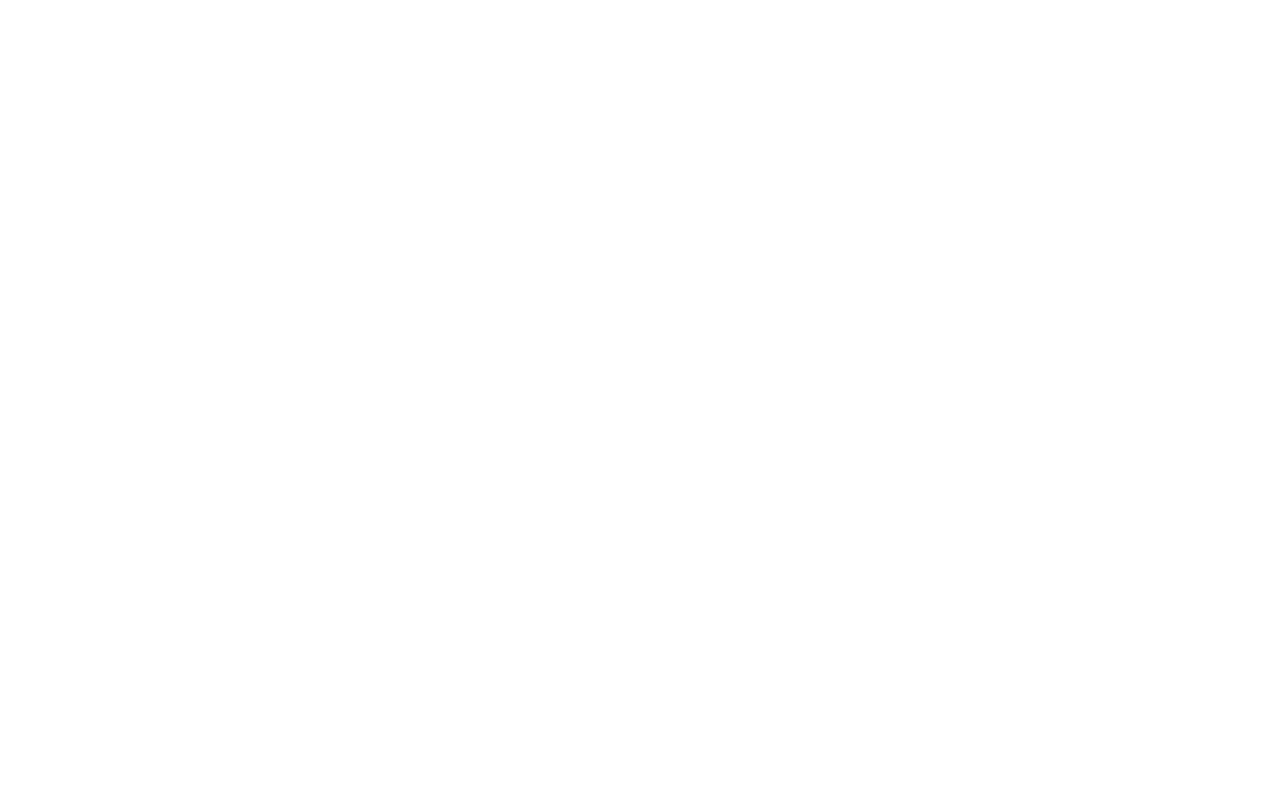
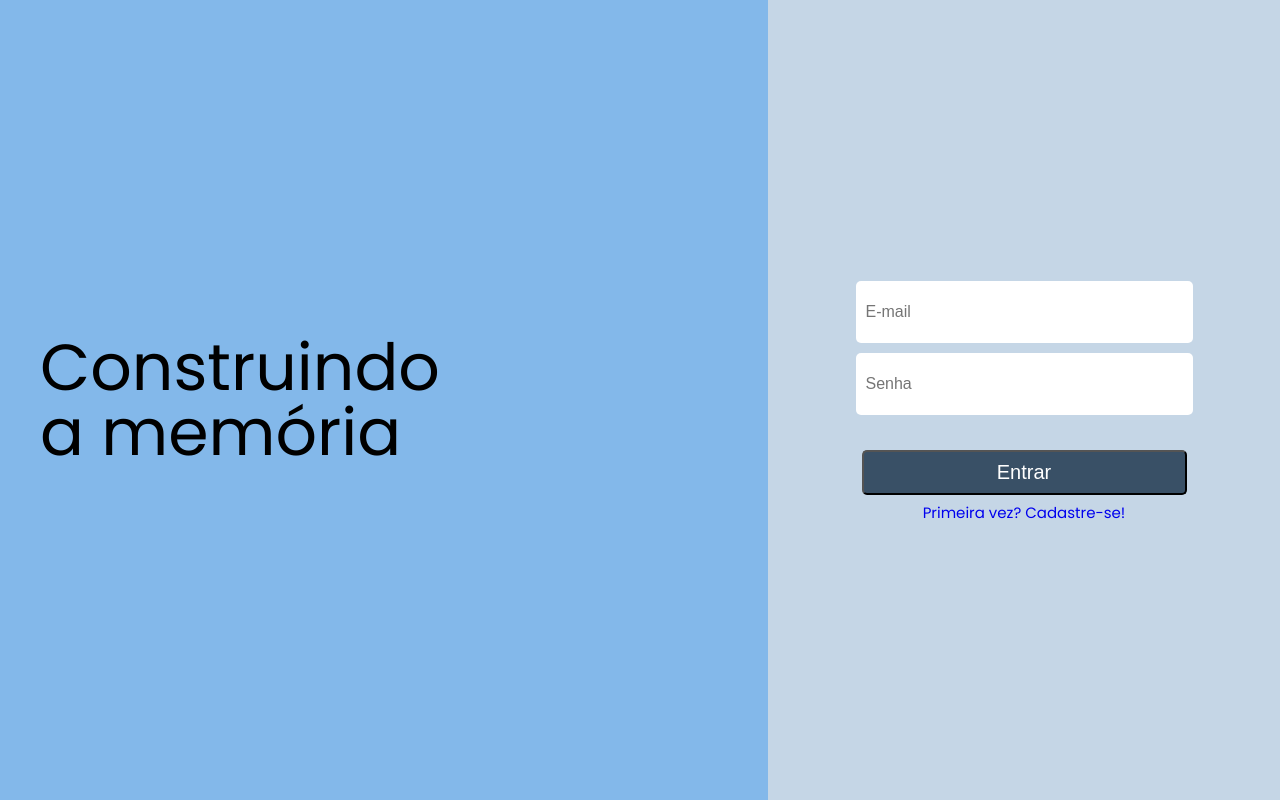
Before and after one commit to beatriznnds/projeto22-anhangabau-front, a React (Create React App) app in the folder anhangabau/: page / in a window 1280 px wide. Built offline with nearby package versions, Linux system fonts and the light colour scheme.

Commit message:
feat: login && starting to render home page

```diff
--- a/anhangabau/src/components/Login.js
+++ b/anhangabau/src/components/Login.js
@@ -7,16 +7,16 @@
 export default function Login() {
   const navigate = useNavigate();
   const [data, setData] = useState({ email: "", password: "" });
-  const { user, setUser } = useContext(UserContext);
+  const { setUser } = useContext(UserContext);
 
-  function Login(e) {
+  function login(e) {
     e.preventDefault();
-    const promise = axios.post("https://mywallet-13.herokuapp.com/login", {
+    const promise = axios.post("http://localhost:5001/login", {
       email: data.email,
       password: data.password,
     });
     promise.then((res) => {
-      const { token, name } = res.data;
+      const { token } = res.data;
       localStorage.setItem(
         "userdata",
         JSON.stringify({
@@ -24,12 +24,128 @@
           token,
         })
       );
-      setUser({ name, token });
-      navigate("/menu");
+      setUser({ token });
+      navigate("/home");
     });
     promise.catch((err) => {
       console.log(err);
       alert(err);
     });
   }
+  return (
+    <Container>
+      <h1>
+        Construindo <br />a memória
+      </h1>
+      <Form onSubmit={login}>
+        <input
+          type="email"
+          placeholder="E-mail"
+          value={data.email}
+          required
+          onChange={(e) => setData({ ...data, email: e.target.value })}
+        />
+        <input
+          type="password"
+          placeholder="Senha"
+          value={data.password}
+          required
+          onChange={(e) => setData({ ...data, password: e.target.value })}
+        />
+        <Button type="submit">Entrar</Button>
+        <Link to="/signup">
+          <p>Primeira vez? Cadastre-se!</p>
+        </Link>
+      </Form>
+    </Container>
+  );
 }
+
+const Container = styled.div`
+  background-color: #83b8ea;
+  width: 100vw;
+  height: 100vh;
+  display: flex;
+  align-items: center;
+  font-family: "Poppins", sans-serif;
+  h1 {
+    font-size: 65px;
+    padding-left: 40px;
+  }
+  p {
+    font-size: 15px;
+    margin-top: 10px;
+  }
+
+  @media (max-width: 700px) {
+    align-items: center;
+    justify-content: center;
+    position: absolute;
+    button {
+      height: 10%;
+    }
+    p {
+      font-size: 18px;
+    }
+    h1 {
+      align-items: center;
+      justify-content: center;
+      position: absolute;
+      top: 120px;
+      left: 10px;
+      width: 70%;
+      height: 30%;
+      margin: 0;
+      font-size: 40px;
+    }
+  }
+`;
+const Form = styled.form`
+  background-color: #c5d6e6;
+  width: 40%;
+  height: 100vh;
+  display: flex;
+  flex-direction: column;
+  align-items: center;
+  justify-content: center;
+  position: absolute;
+  right: 0;
+
+  input {
+    width: 325px;
+    height: 60px;
+    font-size: 16px;
+    border-radius: 5px;
+    border: 0;
+    margin-bottom: 10px;
+    padding-left: 10px;
+    background-color: #ffffff;
+  }
+  &::placeholder {
+    font-family: "Poppins";
+    font-size: 20px;
+    color: #000000;
+  }
+
+  @media (max-width: 700px) {
+    width: 100vw;
+    height: 70%;
+    bottom: 0;
+    input {
+      height: 10%;
+    }
+  }
+`;
+
+const Button = styled.button`
+  display: flex;
+  justify-content: center;
+  align-items: center;
+  width: 325px;
+  height: 45px;
+  background-color: #395066;
+  border-radius: 5px;
+  font-size: 20px;
+  color: #ffffff;
+  margin-top: 25px;
+`;
--- a/anhangabau/src/components/Map.js
+++ b/anhangabau/src/components/Map.js
@@ -1,50 +1,50 @@
-// import L from "leaflet";
-// import markerIcon2x from "leaflet/dist/images/marker-icon-2x.png";
-// import markerIcon from "leaflet/dist/images/marker-icon.png";
-// import markerShadow from "leaflet/dist/images/marker-shadow.png";
-// import { MapContainer, TileLayer, Marker, Popup } from "react-leaflet";
-// import "leaflet/dist/leaflet.css";
-// import axios from "axios";
-// import { useEffect, useState } from "react";
+import L from "leaflet";
+import markerIcon2x from "leaflet/dist/images/marker-icon-2x.png";
+import markerIcon from "leaflet/dist/images/marker-icon.png";
+import markerShadow from "leaflet/dist/images/marker-shadow.png";
+import { MapContainer, TileLayer, Marker, Popup } from "react-leaflet";
+import "leaflet/dist/leaflet.css";
+import { useEffect, useState, useContext } from "react";
+import axios from "axios";
+import UserContext from "../contexts/UserContext";
 
-// delete L.Icon.Default.prototype._getIconUrl;
-// L.Icon.Default.mergeOptions({
-//   iconUrl: markerIcon,
-//   iconRetinaUrl: markerIcon2x,
-//   shadowUrl: markerShadow,
-// });
+delete L.Icon.Default.prototype._getIconUrl;
+L.Icon.Default.mergeOptions({
+  iconUrl: markerIcon,
+  iconRetinaUrl: markerIcon2x,
+  shadowUrl: markerShadow,
+});
 
-// const initialPosition = [-23.5446754, -46.6361352];
-// const [positions, setPositions] = useState([]);
+export default function Map() {
+  const initialPosition = [-23.5446754, -46.6361352];
+  const [positions, setPositions] = useState([]);
+  const { user } = useContext(UserContext);
+  useEffect(() => {
+    const promise = axios.get("http://localhost:5000/coordinates", {
+      headers: { Authorization: `Bearer ${user.token}` },
+    });
+    promise.then((res) => {
+      setPositions(res.data);
+    });
+    promise.catch(() => {
+      alert("Algo deu errado! Tente novamente.");
+    });
+  }, []);
 
-// useEffect(() => {
-//   const promise = axios.get("http://localhost:5000/coordinates", {
-//     //headers: { Authorization: `Bearer ${user.token}` },
-//   });
-//   promise.then((res) => {
-//     setPositions(res.data);
-//     console.log(res.data);
-//   });
-//   promise.catch((err) => {
-//     console.log(err);
-//     alert("Unable to delete post. Try again!");
-//   });
-// }, [positions]);
-
-// export default function Map() {
-//   return (
-//     <MapContainer center={initialPosition} zoom={60} scrollWheelZoom={true}>
-//       <TileLayer
-//         attribution='&copy; <a href="https://www.openstreetmap.org/copyright">OpenStreetMap</a> contributors'
-//         url="https://{s}.tile.openstreetmap.org/{z}/{x}/{y}.png"
-//       />
-//       {positions.map((p) => {
-//         <Marker position={p}>
-//           <Popup>
-//             A pretty CSS3 popup. <br /> Easily customizable.
-//           </Popup>
-//         </Marker>;
-//       })}
-//     </MapContainer>
-//   );
-// }
+  return (
+    <MapContainer center={initialPosition} zoom={60} scrollWheelZoom={true}>
+      <TileLayer
+        attribution='&copy; <a href="https://www.openstreetmap.org/copyright">OpenStreetMap</a> contributors'
+        url="https://{s}.tile.openstreetmap.org/{z}/{x}/{y}.png"
+      />
+      {positions.map((p) => {
+        <Marker position={[p.latitude, p.longitude]}>
+          <Popup>
+            A pretty CSS3 popup. <br /> Easily customizable.
+          </Popup>
+        </Marker>;
+      })}
+      ;
+    </MapContainer>
+  );
+}
--- a/anhangabau/src/components/SignUp.js
+++ b/anhangabau/src/components/SignUp.js
@@ -2,10 +2,13 @@
 import { useState } from "react";
 import { Link, useNavigate } from "react-router-dom";
 import styled from "styled-components";
+import { useContext } from "react";
+import UserContext from "../contexts/UserContext";
 
 export default function SignUp() {
   const [data, setData] = useState({ email: "", name: "", password: "" });
   const navigate = useNavigate();
+  const { setUser } = useContext(UserContext);
 
   function signup(e) {
     e.preventDefault();
@@ -16,6 +19,7 @@
     });
     promise.then(() => {
       navigate("/");
+      setUser({ name: data.name });
     });
     promise.catch((err) => {
       console.log(err);
```
